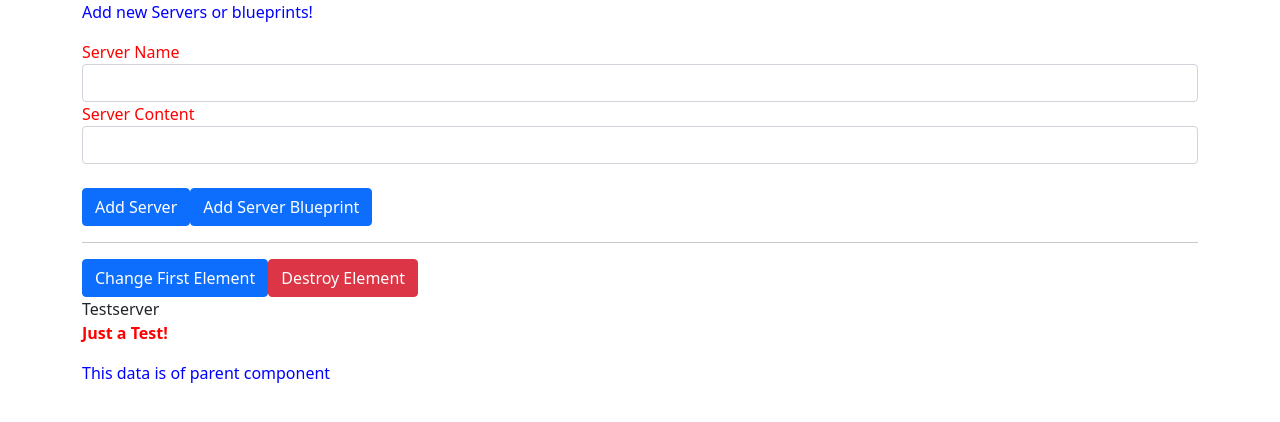
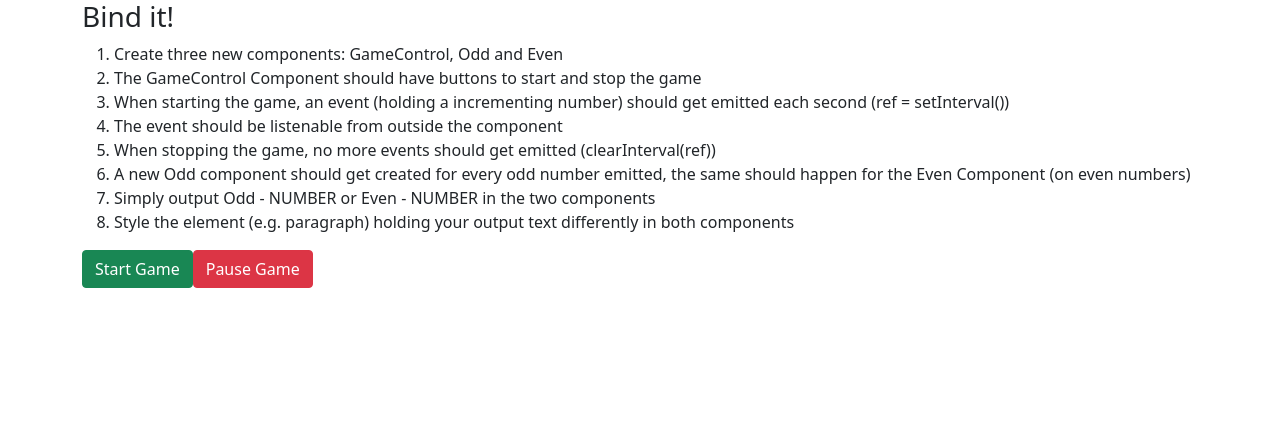
Before and after one commit to Olcaytp/AngularUdemyAssignments, an Angular app in the folder Project/: page / in a window 1280 px wide. Shown: the top 422 px of the page. Built offline with nearby package versions, Linux system fonts and the light colour scheme.

Commit message:
PropertyEvent&eventBinding&ViewEncapsulation

```diff
--- a/Project/src/app/app.component.html
+++ b/Project/src/app/app.component.html
@@ -109,7 +109,7 @@
 </div> -->
 
 <!--@Input and @Output decorator and exercises-->
-<div class="container">
+<!-- <div class="container">
   <app-cockpit
   (serverCreated)="onServerAdded($event)"
   (blueprintCreated)="onBlueprintAdded($event)"
@@ -127,10 +127,42 @@
         <strong *ngIf="serverElement.type === 'server'" style="color: red">{{ serverElement.content }}</strong>
         <em *ngIf="serverElement.type === 'blueprint'">{{ serverElement.content }}</em>
       </p>
-    </app-server-element>
+    </app-server-element> -->
       <!--In here we defined child property in child component with Input() decorator, thus tgis property took the
       parent parameter from the app.component.ts (parent component). this is how component communicate with each other -->
-      <app-child [elmChild]="parent"> </app-child>
+      <!-- <app-child [elmChild]="parent"> </app-child>
+    </div>
+  </div>
+</div> -->
+
+
+<!--4th Assignment ========> Property & Event Binding & View Encapsulation <==============-->
+
+<div class="container">
+  <div class="row">
+    <div class="col-xs-12">
+      <h3>Bind it!</h3>
+      <ol>
+        <li>Create three new components: GameControl, Odd and Even</li>
+        <li>The GameControl Component should have buttons to start and stop the game</li>
+        <li>When starting the game, an event (holding a incrementing number) should get emitted each second (ref = setInterval())</li>
+        <li>The event should be listenable from outside the component</li>
+        <li>When stopping the game, no more events should get emitted (clearInterval(ref))</li>
+        <li>A new Odd component should get created for every odd number emitted, the same should happen for the Even Component (on even numbers)</li>
+        <li>Simply output Odd - NUMBER or Even - NUMBER in the two components</li>
+        <li>Style the element (e.g. paragraph) holding your output text differently in both components</li>
+      </ol>
+    </div>
+  </div>
+  <div class="row">
+    <div class="col-xs-12">
+      <app-game-control (intervalFired)="onIntervalFired($event)"></app-game-control>
+    </div>
+  </div>
+  <div class="row">
+    <div class="col-xs-12">
+      <app-odd *ngFor="let oddNumber of oddNumbers" [number]="oddNumber" ></app-odd>
+      <app-even *ngFor="let evenNumber of evenNumbers" [number]="evenNumber" ></app-even>
     </div>
   </div>
 </div>
--- a/Project/src/app/app.component.ts
+++ b/Project/src/app/app.component.ts
@@ -10,6 +10,18 @@
   showSecret = false;
   log: any = [];
   servers: any =[];
+  //4th Assignment------------------------------------------------
+  oddNumbers: number[] = [];
+  evenNumbers: number[] = [];
+
+  onIntervalFired(firedNumber: number) {
+    if (firedNumber % 2 === 0) {
+      this.evenNumbers.push(firedNumber);
+    } else {
+      this.oddNumbers.push(firedNumber);
+    }
+  }
+   //--------------------------------------------------------------
 
   parent="This data is of parent component";
 
--- /dev/null
+++ b/Project/src/app/even/even.component.css
@@ -0,0 +1,3 @@
+p {
+  color: green;
+}
--- /dev/null
+++ b/Project/src/app/even/even.component.html
@@ -0,0 +1 @@
+<p>Even - {{ number }}</p>
--- /dev/null
+++ b/Project/src/app/even/even.component.ts
@@ -0,0 +1,16 @@
+import { Component, Input, OnInit } from '@angular/core';
+
+@Component({
+  selector: 'app-even',
+  templateUrl: './even.component.html',
+  styleUrls: ['./even.component.css']
+})
+export class EvenComponent implements OnInit {
+  @Input() number: number | undefined;
+
+  constructor() { }
+
+  ngOnInit(): void {
+  }
+
+}
--- /dev/null
+++ b/Project/src/app/game-control/game-control.component.html
@@ -0,0 +1,2 @@
+<button class="btn btn-success" (click)="onStartGame()">Start Game</button>
+<button class="btn btn-danger" (click)="onPauseGame()">Pause Game</button>
--- /dev/null
+++ b/Project/src/app/game-control/game-control.component.ts
@@ -0,0 +1,29 @@
+import { Component, EventEmitter, OnInit, Output } from '@angular/core';
+
+@Component({
+  selector: 'app-game-control',
+  templateUrl: './game-control.component.html',
+  styleUrls: ['./game-control.component.css']
+})
+export class GameControlComponent implements OnInit {
+  @Output() intervalFired = new EventEmitter<number>();
+  interval: any;
+  lastNumber = 0;
+
+  constructor() { }
+
+  ngOnInit(): void {
+  }
+
+  onStartGame() {
+    this.interval = setInterval(() => {
+      this.intervalFired.emit(this.lastNumber + 1);
+      this.lastNumber++;
+    }, 1000);
+  }
+
+  onPauseGame() {
+    clearInterval(this.interval);
+  }
+
+}
--- /dev/null
+++ b/Project/src/app/odd/odd.component.css
@@ -0,0 +1,3 @@
+p {
+  color: blue;
+}
--- /dev/null
+++ b/Project/src/app/odd/odd.component.html
@@ -0,0 +1 @@
+<p>Odd - {{ number }}</p>
--- /dev/null
+++ b/Project/src/app/odd/odd.component.ts
@@ -0,0 +1,15 @@
+import { Component, Input, OnInit } from '@angular/core';
+
+@Component({
+  selector: 'app-odd',
+  templateUrl: './odd.component.html',
+  styleUrls: ['./odd.component.css']
+})
+export class OddComponent implements OnInit {
+  @Input() number!: number;
+  constructor() { }
+
+  ngOnInit(): void {
+  }
+
+}
```
Also changed, not shown: Project/src/app/app.module.ts (+7 -1 lines), Project/src/app/game-control/game-control.component.css (added).
